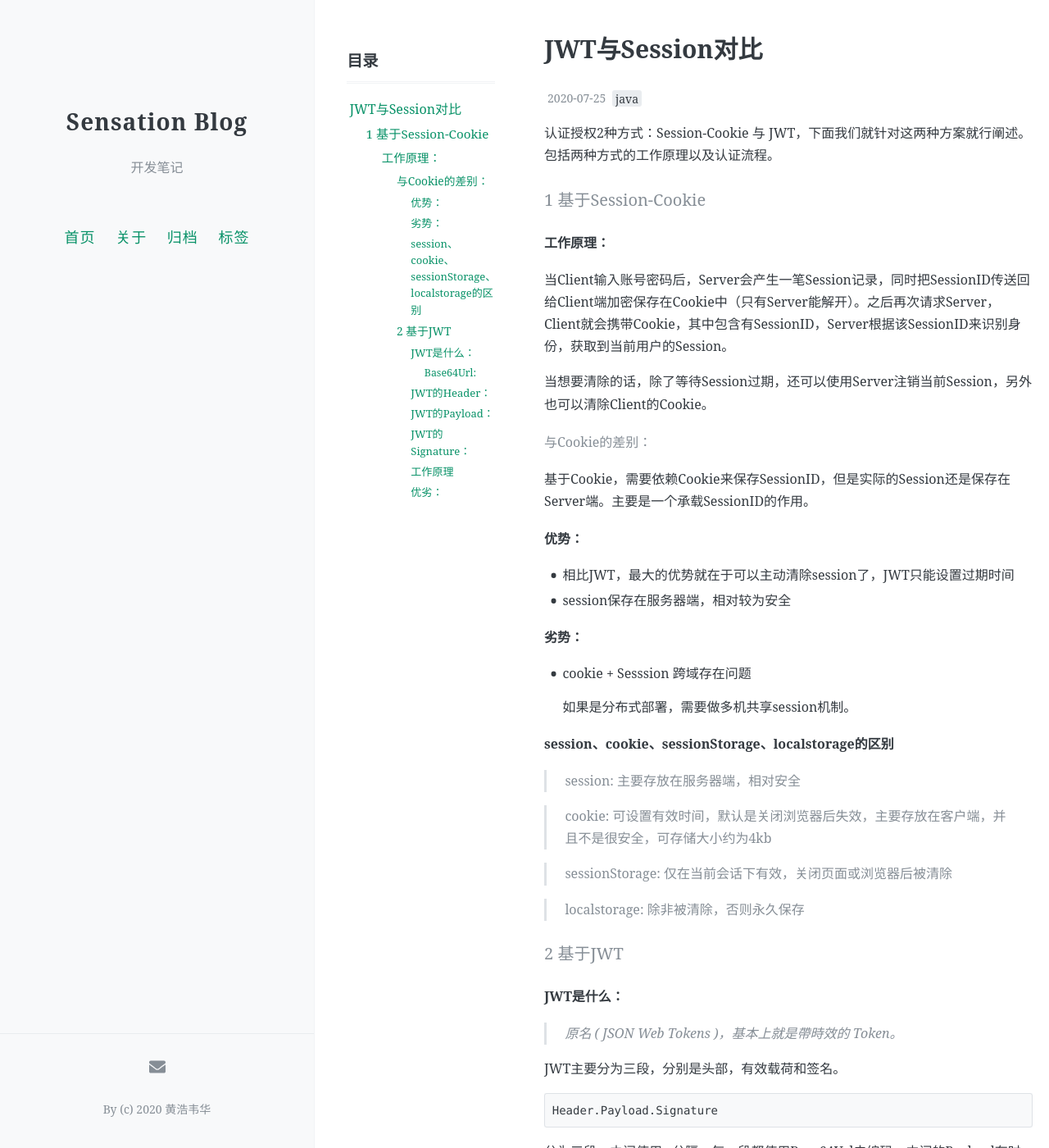
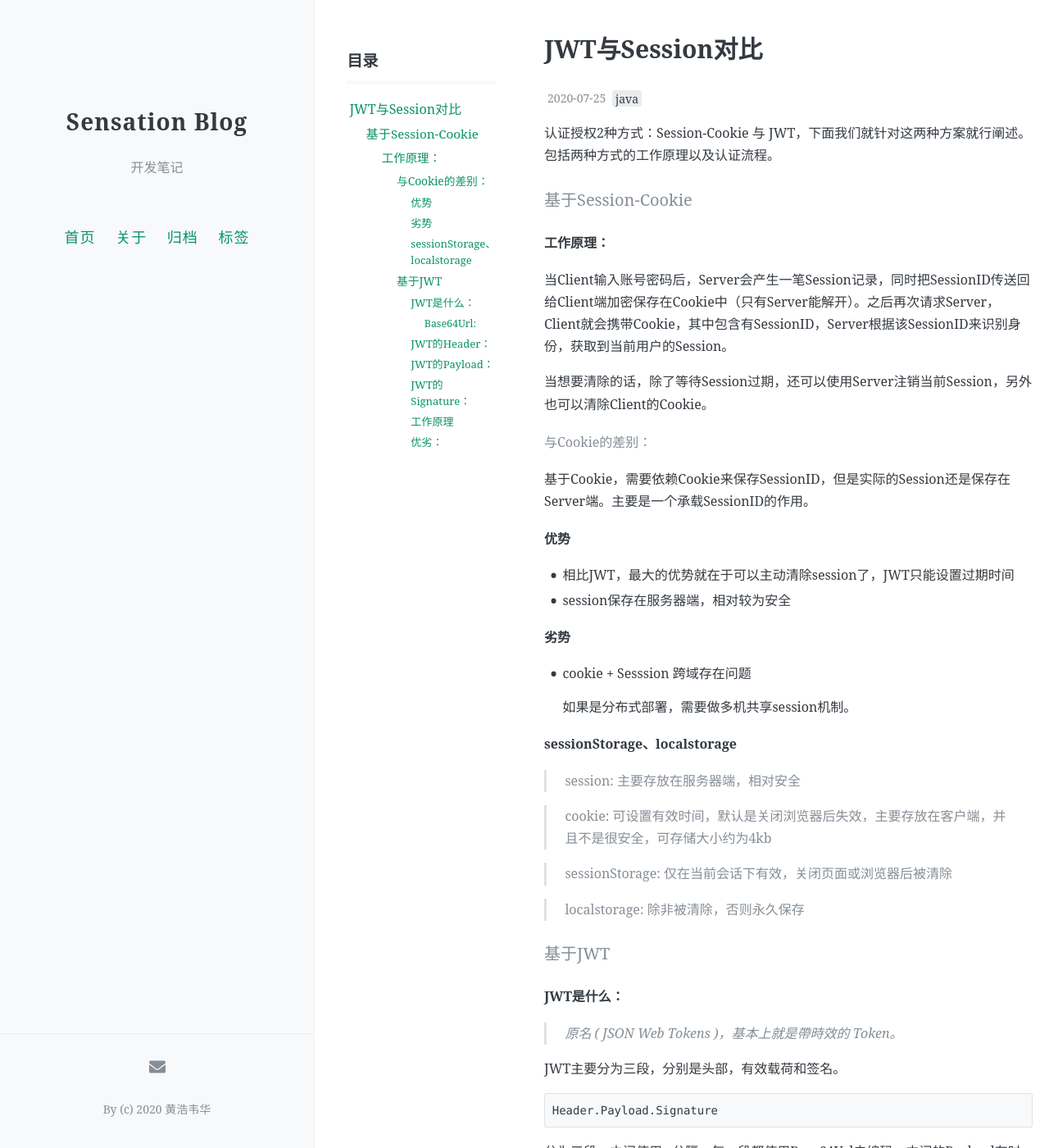
Before and after one commit to SensationG/blog, a Jekyll site: the page built from _posts/2020-07-25-JWTSession.md, in a window 1280 px wide and 1400 px high. Shown: the whole window at 82% size. Built offline with Jekyll 4.4.1, drawn with Linux system fonts in a browser that asks for light colours; comment, search, counter and statistics services are not loaded.

Commit message:
Update 2020-07-25-JWTSession.md

```diff
--- a/_posts/2020-07-25-JWTSession.md
+++ b/_posts/2020-07-25-JWTSession.md
@@ -11,7 +11,7 @@ pinned: true
  认证授权2种方式：Session-Cookie 与 JWT，下面我们就针对这两种方案就行阐述。<br>
  包括两种方式的工作原理以及认证流程。
 
-####  1 基于Session-Cookie
+#### 基于Session-Cookie
 
 ##### 工作原理：
 
@@ -23,12 +23,12 @@ pinned: true
 
 基于Cookie，需要依赖Cookie来保存SessionID，但是实际的Session还是保存在Server端。主要是一个承载SessionID的作用。
 
-##### 优势：
+##### 优势
 
 - 相比JWT，最大的优势就在于可以主动清除session了，JWT只能设置过期时间
 - session保存在服务器端，相对较为安全
 
-##### 劣势：
+##### 劣势
 
 - cookie + Sesssion 跨域存在问题
 
@@ -36,7 +36,7 @@ pinned: true
 
 
 
-##### session、cookie、sessionStorage、localstorage的区别
+##### sessionStorage、localstorage
 
 > session: 主要存放在服务器端，相对安全
 
@@ -48,7 +48,7 @@ pinned: true
 
 
 
-#### 2 基于JWT
+#### 基于JWT
 
 ##### JWT是什么：
 
```
